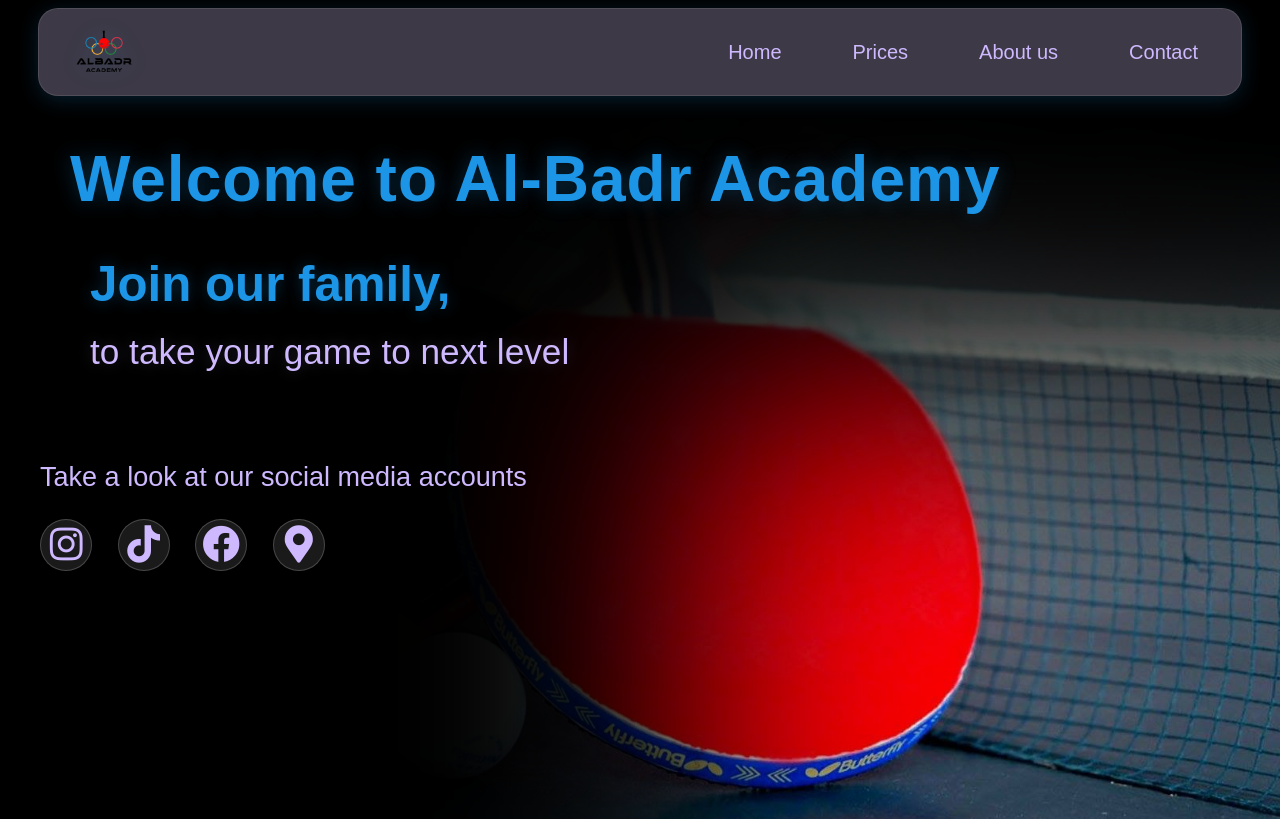
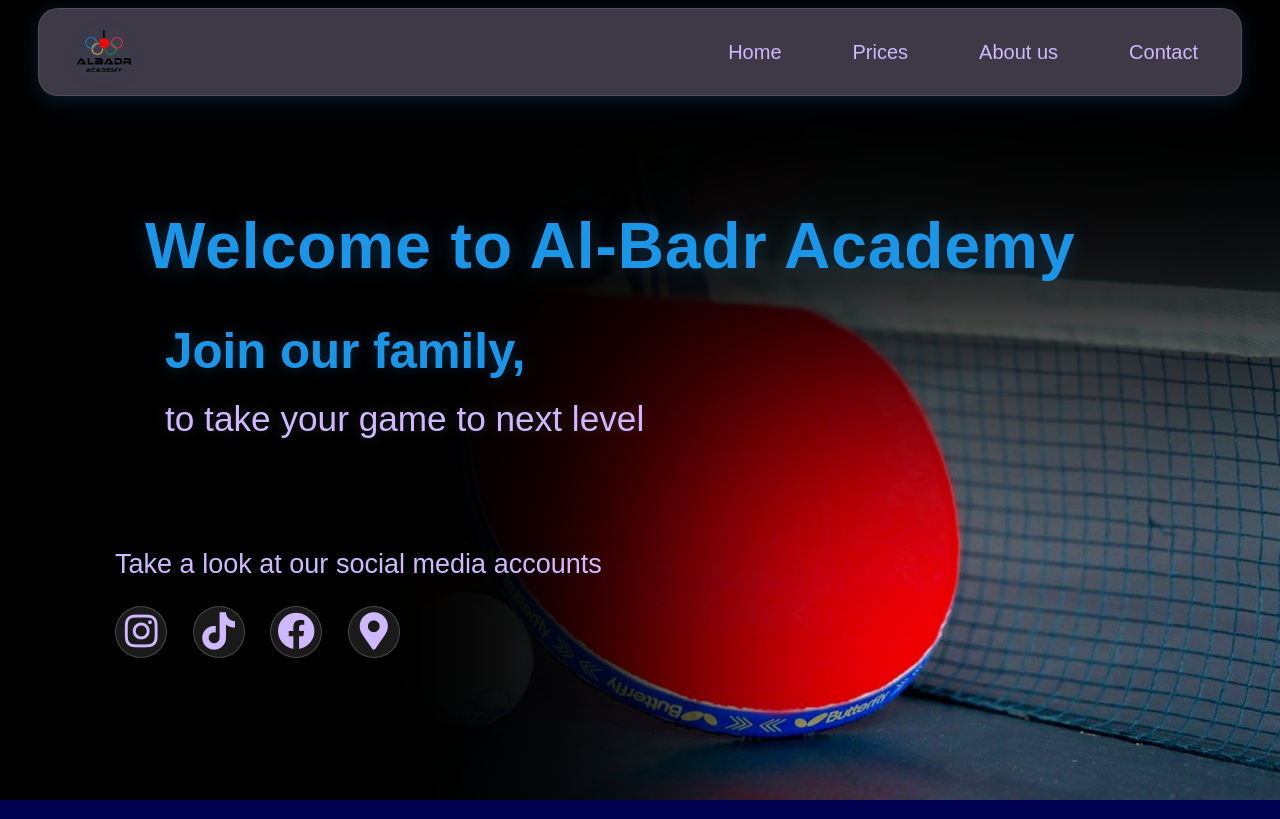
Before and after one commit to TGCoBrA6/albadrAcademy.github.io, a plain HTML site: page index.html in a window 1280 px wide. Shown: the top 819 px of the page. Drawn offline with Linux system fonts and the light colour scheme.

Commit message:
Update style2.css

```diff
--- a/style2.css
+++ b/style2.css
@@ -166,11 +166,14 @@ header nav ul li a:hover::after {
    Main Content
    ===================== */
 main {
-  padding-top: 55px;
+  display: flex;
+  justify-content: center;
+  flex-direction: column;
   min-height: 100vh;
   color: var(--text-color);
-  position: relative;
-  overflow: hidden;
+  padding-left: 75px;
+  /* position: relative; */
+  /* overflow: hidden; */
   background-image: url("images/table-tennis.jpeg");
   background-position: center;
   background-size: cover;
@@ -963,7 +966,6 @@ footer {
     margin: 10px 20px;
     padding: 15px;
     text-align: center;
-  }
 
   main .nameAndSlogan .name {
     font-size: 2.2em;
```
